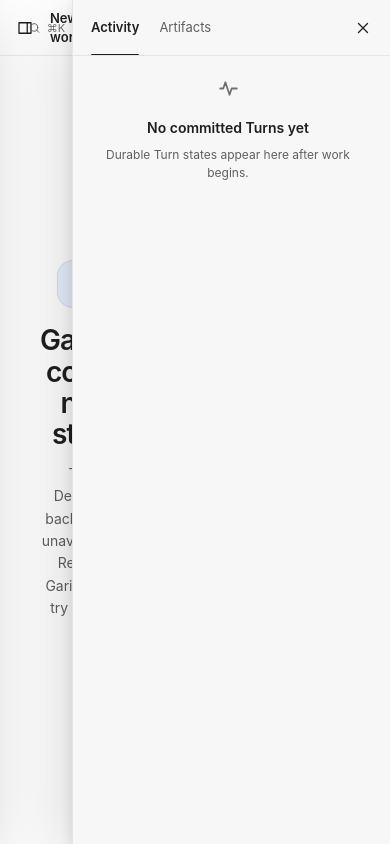
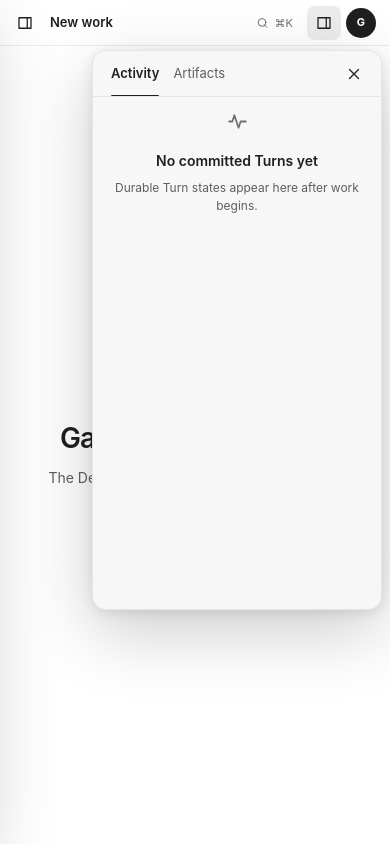
Before and after one commit to christmic/Garive, a React (Vite) app in the folder desktop/frontend/: page / in a window 390 px wide. Both pictures are taken after a click on the button 96 px from the left and 27 px from the top of the page. Built offline with nearby package versions, Linux system fonts and the light colour scheme.

Commit message:
feat(desktop): mirror Codex workbench composition

```diff
--- a/desktop/frontend/src/App.tsx
+++ b/desktop/frontend/src/App.tsx
@@ -707,6 +707,8 @@ function WorkSurface({ state, composer, submit, startSuggestion, dispatch, conte
         aria-label={t("error.dismiss")}><Icon name="close" /></button>}</div>}
     <div className="composer-wrap">
       <div className={state.phase === "submitting" ? "composer busy" : "composer"}>
+        {state.phase === "submitting" && <TurnProgress activities={state.activities}
+          onOpen={() => dispatch({ type: "inspector_selected", tab: "activity" })} t={t} />}
         {needsApproval && <div className="approval-card" role="alert" aria-live="assertive" aria-label={t("approval.aria")}>
           <span className="approval-icon"><Icon name="shield" /></span><div><strong>{approvalEffect
             ? `${activityLabel(approvalEffect.label_key, t)} · ` : `${t("approval.operationPrefix")} `}<bdi>{approvalWorkspace?.display_name ?? t("approval.attachedWorkspace")}</bdi>?</strong>
@@ -796,8 +798,6 @@ function Timeline({ state, dispatch, t }: { state: WorkState; dispatch: WorkDisp
     : <article className="message assistant-message" key={message.id}><div><div className="result-markdown"><Markdown skipHtml remarkPlugins={[remarkGfm]}
       components={{ a: ({ children }) => <span className="safe-link">{children}</span> }}>{message.text || terminalCopy(message.terminal, t)}</Markdown></div>
       <div className="result-meta"><span><Icon name={message.terminal === "completed" ? "check" : "warning"} />{terminalCopy(message.terminal, t)}</span><div className="result-actions"><button type="button" disabled={!message.text} onClick={() => downloadMarkdown(message.id, message.text)}>{t("timeline.export")}</button><button type="button" onClick={() => void copyResult(message.id, message.text)}>{t(copiedId === message.id ? "timeline.copied" : "timeline.copy")}</button></div></div></div></article>)}
-    {state.phase === "submitting" && <TurnProgress activities={state.activities}
-      onOpen={() => dispatch({ type: "inspector_selected", tab: "activity" })} t={t} />}
     <p className="sr-only" aria-live="polite" aria-atomic="true">{announcement}</p>
   </div>;
 }
@@ -818,14 +818,17 @@ export function TurnProgress({ activities, onOpen, t }: { activities: WorkState[
 }
 
 function Inspector({ state, dispatch, t }: { state: WorkState; dispatch: WorkDispatch; t: (key: MessageKey) => string }) {
-  return <aside className="inspector" aria-label={t("inspector.aria")}><header><div className="inspector-tabs" role="tablist" aria-label={t("inspector.views")}><button type="button" role="tab" aria-selected={state.inspectorTab === "activity"} className={state.inspectorTab === "activity" ? "active" : ""} onClick={() => dispatch({ type: "inspector_selected", tab: "activity" })}>{t("inspector.activity")}</button><button type="button" role="tab" aria-selected={state.inspectorTab === "artifacts"} className={state.inspectorTab === "artifacts" ? "active" : ""} onClick={() => dispatch({ type: "inspector_selected", tab: "artifacts" })}>{t("inspector.artifacts")}</button></div>
+  const mode = state.inspectorTab === "activity" ? "environment-panel" : "workspace-panel";
+  const [workspaceTitle, setWorkspaceTitle] = useState<string>();
+  return <aside className={`inspector ${mode}`} aria-label={t("inspector.aria")}><header><div className="inspector-tabs" role="tablist" aria-label={t("inspector.views")}><button type="button" role="tab" aria-selected={state.inspectorTab === "activity"} className={state.inspectorTab === "activity" ? "active" : ""} onClick={() => { setWorkspaceTitle(undefined); dispatch({ type: "inspector_selected", tab: "activity" }); }}>{t("inspector.activity")}</button><button type="button" role="tab" aria-selected={state.inspectorTab === "artifacts"} className={state.inspectorTab === "artifacts" ? "active" : ""} onClick={() => dispatch({ type: "inspector_selected", tab: "artifacts" })}>{workspaceTitle ?? t("inspector.artifacts")}</button></div>
     <button className="icon-button" type="button" aria-label={t("inspector.close")} onClick={() => dispatch({ type: "inspector_toggled" })}><Icon name="close" /></button></header>
     {state.inspectorTab === "activity" ? <div className="inspector-body" role="tabpanel"><CommittedActivity state={state} t={t} /></div>
-      : <div className="inspector-body" role="tabpanel"><ResultDeliverables state={state} t={t} /></div>}
+      : <div className="inspector-body" role="tabpanel"><ResultDeliverables state={state} t={t} onPreviewTitle={setWorkspaceTitle} /></div>}
   </aside>;
 }
 
-function ResultDeliverables({ state, t }: { state: WorkState; t: (key: MessageKey) => string }) {
+function ResultDeliverables({ state, t, onPreviewTitle }: { state: WorkState; t: (key: MessageKey) => string;
+  onPreviewTitle: (title?: string) => void }) {
   const [selected, setSelected] = useState<HostArtifact>();
   const [preview, setPreview] = useState<ArtifactPreview>();
   const [previewState, setPreviewState] = useState<"idle" | "loading" | "unavailable">("idle");
@@ -835,7 +838,7 @@ function ResultDeliverables({ state, t }: { state: WorkState; t: (key: MessageKe
     ArtifactExportReceipt>>>({});
   const results = state.messages.filter((message) => message.role === "assistant" && message.text);
   const openPreview = async (artifact: HostArtifact) => {
-    setSelected(artifact); setPreview(undefined); setPreviewState("loading");
+    setSelected(artifact); onPreviewTitle(artifact.display_name); setPreview(undefined); setPreviewState("loading");
     try {
       const content = visualTest ? visualArtifactPreview
         : await getArtifactPreview(state.sessionId ?? "", artifact);
@@ -891,10 +894,11 @@ function ResultDeliverables({ state, t }: { state: WorkState; t: (key: MessageKe
       </div>
     </article>; })}
     {selected && <section className="artifact-preview" aria-label={t("artifact.previewAria")}><header><div><span>{t("artifact.previewVerified")}</span><strong dir="auto">{selected.display_name}</strong></div><button type="button" aria-label={t("artifact.closePreview")}
-      onClick={() => { setSelected(undefined); setPreview(undefined); setPreviewState("idle"); }}><Icon name="close" /></button></header>
+      onClick={() => { setSelected(undefined); onPreviewTitle(undefined); setPreview(undefined); setPreviewState("idle"); }}><Icon name="close" /></button></header>
       {previewState === "loading" ? <div className="preview-state" role="status"><span className="spinner" />{t("artifact.verifying")}</div>
         : previewState === "unavailable" ? <div className="preview-state error" role="alert"><Icon name="warning" />{t("artifact.changed")}</div>
-          : preview && <pre>{preview.content_utf8}</pre>}
+          : preview && <div className="artifact-preview-content"><Markdown skipHtml remarkPlugins={[remarkGfm]}
+            components={{ a: ({ children }) => <span className="safe-link">{children}</span> }}>{preview.content_utf8}</Markdown></div>}
       <footer><Icon name="shield" />{t("artifact.digestPrefix")} {selected.revision}</footer>
     </section>}
     {results.length > 0 && <div className="deliverable-section-label">{t("artifact.snapshots")}</div>}
--- a/desktop/frontend/src/style.css
+++ b/desktop/frontend/src/style.css
@@ -569,8 +569,8 @@ kbd { color: var(--subtle); font: 11px -apple-system, sans-serif; }
 
 /* Codex-fidelity shell. Keep Desktop and Web on this single shared layer. */
 .desktop-root { font-size: var(--text-md); }
-.app-shell { grid-template-columns: 252px minmax(0, 1fr); background: var(--surface-canvas); }
-.app-shell:has(.inspector) { grid-template-columns: 252px minmax(460px, 1fr) 360px; }
+.app-shell { position: relative; grid-template-columns: clamp(240px, 19vw, 275px) minmax(0, 1fr); background: var(--surface-canvas); }
+.app-shell:has(.workspace-panel) { grid-template-columns: clamp(240px, 19vw, 275px) minmax(390px, .82fr) minmax(500px, 1.18fr); }
 .sidebar { padding: 32px 10px 12px; border-right-color: var(--border-subtle); background: var(--surface-sidebar); }
 html[data-client="web"] .sidebar { padding-top: 12px; }
 html[data-client="web"] .titlebar-drag { display: none; }
@@ -596,7 +596,7 @@ kbd { font-size: var(--text-2xs); }
 .sidebar-footer { gap: 4px; }
 .runtime-state { min-height: 32px; }
 
-.main-surface { grid-template-rows: 56px minmax(0, 1fr); background: var(--surface-canvas); }
+.main-surface { grid-template-rows: 46px minmax(0, 1fr); background: var(--surface-canvas); }
 .topbar { padding: 0 14px 0 20px; border-bottom-color: var(--border-subtle); background: color-mix(in srgb, var(--surface-canvas) 91%, transparent); }
 .topbar-title { gap: 8px; font-size: var(--text-sm); font-weight: 590; }
 .local-badge { min-height: 22px; padding: 1px 7px; font-size: var(--text-2xs); }
@@ -619,7 +619,7 @@ kbd { font-size: var(--text-2xs); }
 .suggestion-grid button > span { color: var(--text-secondary); font-size: var(--text-2xs); letter-spacing: 0; text-transform: none; }
 .suggestion-grid p { margin-top: 2px; font-size: var(--text-xs); white-space: nowrap; overflow: hidden; text-overflow: ellipsis; }
 
-.timeline { width: min(760px, calc(100% - 48px)); padding: 44px 0 184px; }
+.timeline { width: min(40rem, calc(100% - 48px)); padding: 40px 0 184px; }
 .message { margin-bottom: 30px; }
 .user-message > div { max-width: 82%; padding: 10px 14px; border: 0; border-radius: 18px 18px 5px 18px; background: var(--surface-subtle); font-size: var(--text-md); line-height: 1.55; }
 .assistant-message { display: block; }
@@ -631,19 +631,19 @@ kbd { font-size: var(--text-2xs); }
 .result-meta { min-height: 34px; margin-top: 4px; padding-top: 4px; border-top-color: transparent; font-size: var(--text-xs); }
 .result-meta button { min-height: 30px; padding: 0 7px; border-radius: 7px; font-size: var(--text-xs); }
 .result-meta button:hover:not(:disabled) { background: var(--surface-hover); }
-.turn-progress { margin: 4px 0 34px; overflow: hidden; border: 1px solid var(--border-subtle); border-radius: var(--radius-card); background: var(--surface-raised); }
-.turn-progress-head { display: grid; grid-template-columns: 18px minmax(0, 1fr) auto; align-items: center; gap: 10px; min-height: 64px; padding: 10px 12px; }
-.turn-progress-head strong { font-size: var(--text-sm); font-weight: 620; }
-.turn-progress-head p { margin: 2px 0 0; color: var(--text-tertiary); font-size: var(--text-2xs); }
+.turn-progress { margin: 0; overflow: hidden; border: 0; border-bottom: 1px solid var(--border-subtle); border-radius: var(--radius-composer) var(--radius-composer) 0 0; background: var(--surface-subtle); }
+.turn-progress-head { display: grid; grid-template-columns: 18px minmax(0, 1fr) auto; align-items: center; gap: 8px; min-height: 34px; padding: 4px 8px 4px 11px; }
+.turn-progress-head strong { font-size: var(--text-xs); font-weight: 590; }
+.turn-progress-head p { display: inline; margin: 0 0 0 6px; color: var(--text-tertiary); font-size: var(--text-2xs); }
 .turn-progress-head button { display: flex; align-items: center; gap: 3px; min-height: 30px; padding: 0 7px; border: 0; border-radius: 7px; color: var(--text-secondary); background: transparent; font-size: var(--text-xs); }
 .turn-progress-head button:hover { background: var(--surface-hover); }
 .turn-progress-head button svg { width: 13px; }
 .live-pulse { display: grid; place-items: center; width: 18px; height: 18px; border-radius: 50%; background: color-mix(in srgb, var(--action-primary) 13%, transparent); }
 .live-pulse > span { width: 6px; height: 6px; border-radius: 50%; background: var(--action-primary); animation: live-pulse 1.6s ease-in-out infinite; }
-.turn-progress-steps { padding: 2px 12px 10px 40px; }
+.turn-progress-steps { display: flex; gap: 4px; padding: 0 10px 7px 37px; overflow-x: auto; }
 .turn-progress-steps > div { position: relative; display: grid; grid-template-columns: 20px minmax(0, 1fr) auto; align-items: center; min-height: 34px; color: var(--text-secondary); }
-.turn-progress-steps > div::before { position: absolute; top: -8px; bottom: 20px; left: 9px; width: 1px; background: var(--border-subtle); content: ""; }
-.turn-progress-steps > div:first-child::before { top: 17px; }
+.turn-progress-steps > div { flex: 0 0 auto; gap: 4px; min-height: 25px; padding-right: 9px; }
+.turn-progress-steps > div::before { display: none; }
 .turn-progress-steps > div > span { z-index: 1; display: grid; place-items: center; width: 19px; height: 19px; border-radius: 50%; background: var(--surface-raised); }
 .turn-progress-steps svg, .turn-progress-steps .spinner { width: 12px; height: 12px; }
 .turn-progress-steps strong { font-size: var(--text-xs); font-weight: 540; }
@@ -653,7 +653,7 @@ kbd { font-size: var(--text-2xs); }
 @media (prefers-reduced-motion: reduce) { .live-pulse > span { animation: none; } }
 
 .composer-wrap { padding: 32px 24px 14px; background: linear-gradient(transparent, var(--surface-canvas) 28%, var(--surface-canvas)); }
-.composer { width: min(760px, 100%); border-color: var(--border-strong); border-radius: var(--radius-composer); background: var(--surface-raised); box-shadow: var(--shadow-raised); }
+.composer { width: min(calc(40rem + 48px), 100%); border-color: var(--border-strong); border-radius: 22px; background: var(--surface-raised); box-shadow: var(--shadow-raised); }
 .composer.busy { opacity: 1; }
 .composer:focus-within { border-color: var(--action-primary); box-shadow: var(--shadow-raised), 0 0 0 2px color-mix(in srgb, var(--action-primary) 18%, transparent); }
 .composer textarea { min-height: 64px; max-height: 190px; padding: 15px 16px 4px; font-size: var(--text-md); line-height: 1.55; }
@@ -671,12 +671,34 @@ kbd { font-size: var(--text-2xs); }
 .approval-facts { font-size: var(--text-2xs); }
 .approval-actions button { min-height: 34px; font-size: var(--text-xs); }
 
-.inspector { grid-template-rows: 56px 1fr; border-left-color: var(--border-subtle); background: var(--surface-sidebar); }
+.inspector { grid-template-rows: 46px 1fr; border-left-color: var(--border-subtle); background: var(--surface-canvas); }
 .inspector header { padding: 0 10px 0 18px; border-bottom-color: var(--border-subtle); }
 .inspector-tabs { gap: 20px; }
 .inspector-tabs button { font-size: var(--text-sm); }
 .inspector-tabs button.active::after { height: 1px; background: var(--text-primary); }
 .inspector-body { place-items: start stretch; padding: 20px; }
+.environment-panel { position: absolute; z-index: 7; top: 54px; right: 12px; width: min(290px, calc(100% - 28px)); max-height: min(560px, calc(100% - 68px)); overflow: hidden; border: 1px solid var(--border-subtle); border-radius: var(--radius-panel); background: var(--surface-raised); box-shadow: var(--shadow-overlay); }
+.environment-panel header { background: var(--surface-raised); }
+.environment-panel .inspector-tabs { gap: 14px; }
+.environment-panel .inspector-body { padding: 12px; overflow: auto; }
+.environment-panel .activity-intro { padding: 2px 2px 10px; }
+.environment-panel .activity-intro h2 { font-size: var(--text-sm); }
+.environment-panel .activity-row { min-height: 44px; }
+.workspace-panel { min-width: 0; background: var(--surface-canvas); }
+.workspace-panel header { background: var(--surface-sidebar); }
+.workspace-panel .inspector-tabs button { min-width: 112px; padding: 0 12px; border-right: 1px solid var(--border-subtle); text-align: left; }
+.workspace-panel .inspector-tabs button.active { background: var(--surface-canvas); }
+.workspace-panel .inspector-body { padding: 20px clamp(24px, 5vw, 72px); background: var(--surface-canvas); overflow: auto; }
+.workspace-panel .deliverable-list { width: min(760px, 100%); margin: 0 auto; }
+.workspace-panel .deliverable-list:has(.artifact-preview) > :not(.artifact-preview) { display: none; }
+.workspace-panel .artifact-preview { min-height: 420px; margin-top: 18px; border: 0; border-radius: 0; background: transparent; }
+.workspace-panel .artifact-preview > header { padding-inline: 0; }
+.artifact-preview-content { min-height: 330px; padding: 28px 0; font-size: var(--text-md); line-height: 1.7; }
+.artifact-preview-content > :first-child { margin-top: 0; }
+.artifact-preview-content h1 { margin: 0 0 24px; font-size: 25px; letter-spacing: -.025em; }
+.artifact-preview-content h2 { margin: 26px 0 10px; font-size: 17px; }
+.artifact-preview-content p, .artifact-preview-content ul { margin: 8px 0 16px; }
+.artifact-preview-content ul { padding-left: 21px; }
 .activity-intro { padding-bottom: 15px; border-bottom: 0; }
 .activity-intro h2 { font-size: var(--text-lg); }
 .activity-intro p { margin-top: 5px; font-size: var(--text-xs); line-height: 1.5; }
@@ -716,6 +738,7 @@ kbd { font-size: var(--text-2xs); }
 .theme-dark .user-message > div { background: var(--surface-subtle); }
 .theme-dark .inspector, .theme-dark .command-center { background: var(--surface-sidebar); }
 .theme-dark .artifact-card, .theme-dark .deliverable-card, .theme-dark .artifact-preview { background: var(--surface-raised); }
+.theme-dark .workspace-panel, .theme-dark .workspace-panel .artifact-preview { background: var(--surface-canvas); }
 .theme-dark .avatar { color: var(--text-primary); background: #3d3d3d; }
 .navigation-trigger, .navigation-backdrop { display: none; }
 
@@ -730,14 +753,14 @@ kbd { font-size: var(--text-2xs); }
 }
 
 @media (max-width: 1120px) {
-  .app-shell:has(.inspector) { grid-template-columns: 252px minmax(0, 1fr); }
-  .inspector { position: absolute; z-index: 8; top: 0; right: 0; bottom: 0; width: min(360px, calc(100% - 72px)); box-shadow: var(--shadow-overlay); }
+  .app-shell:has(.workspace-panel) { grid-template-columns: clamp(240px, 19vw, 275px) minmax(0, 1fr); }
+  .workspace-panel { position: absolute; z-index: 8; top: 46px; right: 0; bottom: 0; width: min(680px, calc(100% - 72px)); box-shadow: var(--shadow-overlay); }
 }
 
 @media (max-width: 980px) {
-  .app-shell, .app-shell:has(.inspector) { grid-template-columns: 72px minmax(0, 1fr); }
+  .app-shell, .app-shell:has(.workspace-panel) { grid-template-columns: 72px minmax(0, 1fr); }
   .sidebar { padding-inline: 9px; }
-  .inspector { width: min(360px, calc(100% - 72px)); }
+  .workspace-panel { width: min(680px, calc(100% - 72px)); }
 }
 
 @media (max-width: 480px) {
@@ -756,4 +779,6 @@ kbd { font-size: var(--text-2xs); }
   .sidebar .new-work, .sidebar .nav-item { display: grid; grid-template-columns: 22px 1fr auto; place-items: center start; padding: 0 9px; }
   .sidebar .new-work kbd, .sidebar .nav-item small { justify-self: end; }
   .topbar { padding-left: 8px; }
+  .environment-panel { top: 50px; right: 8px; }
+  .workspace-panel { top: 46px; width: 100%; }
 }
```
Also changed, not shown: 1 other file (tests, documents, lock files or other folders).
